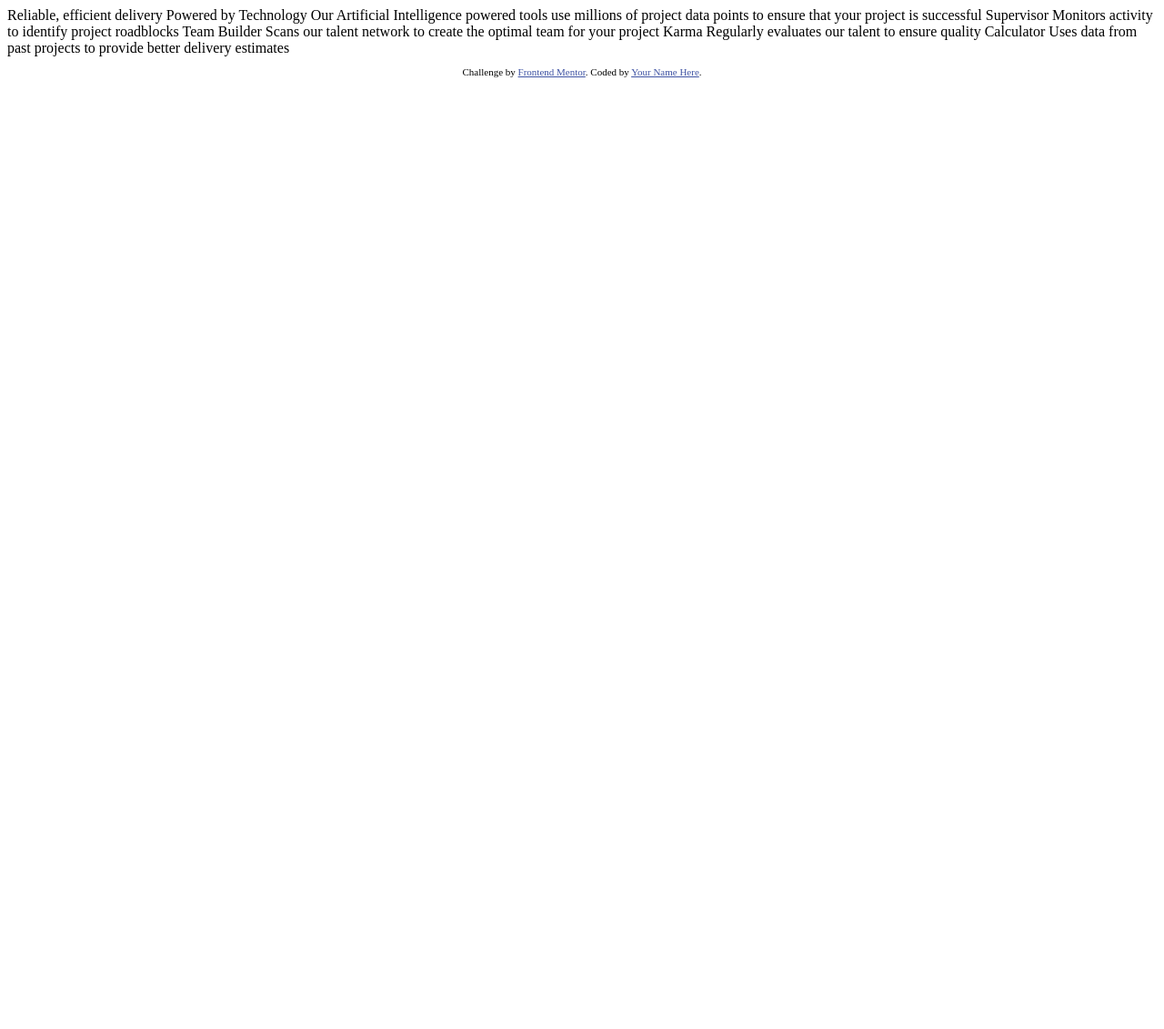
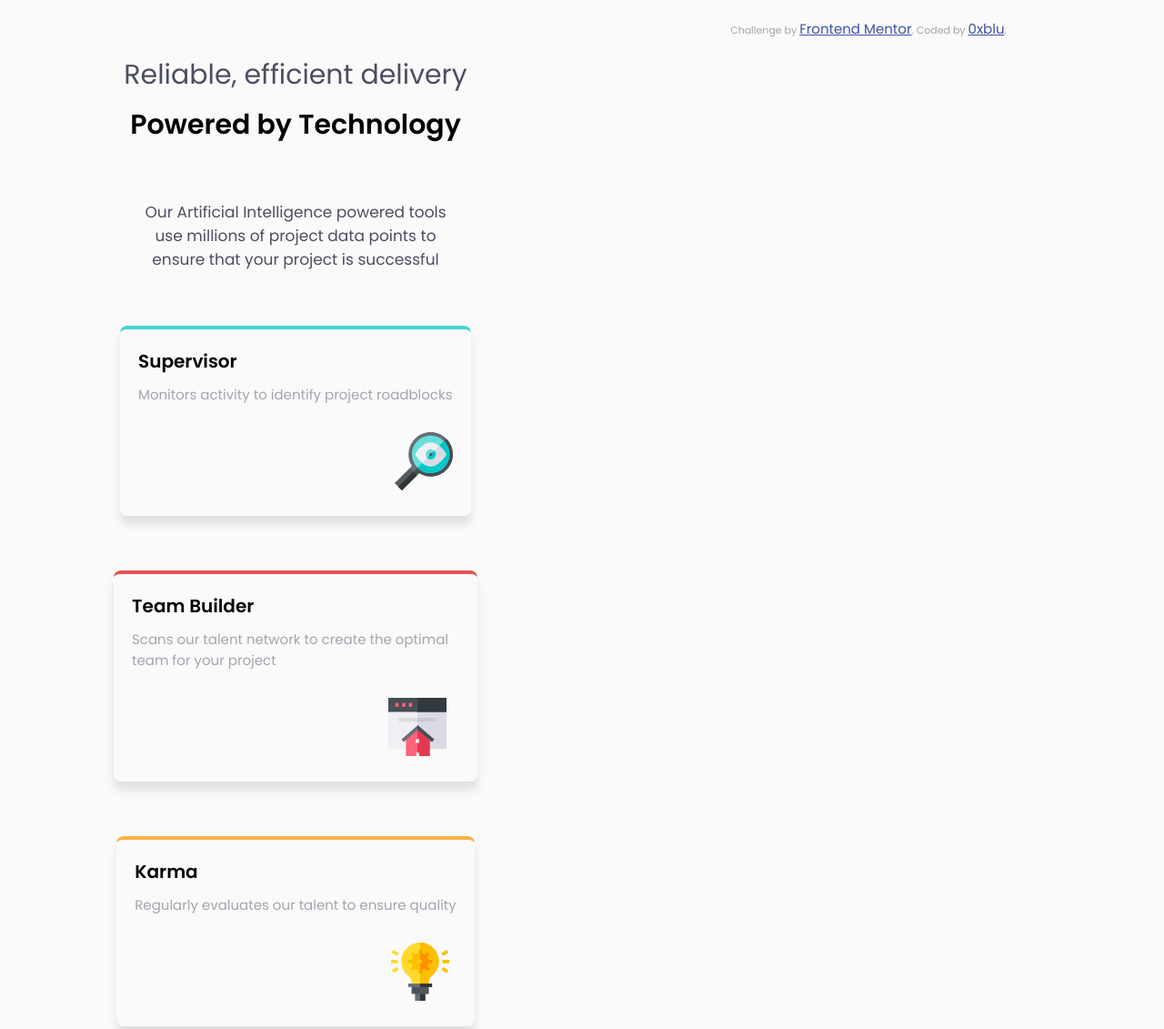
Before and after one commit to 0xblu/four-card-feature-section, a plain HTML site: page index.html in a window 1280 px wide. Shown: the top 1131 px of the page at 91% size. Before the commit the page ends 800 px from the top, so only its background shows below. Drawn offline with Linux system fonts and the light colour scheme.

Commit message:
Structured HTML

```diff
--- a/index.html
+++ b/index.html
@@ -1,45 +1,81 @@
 <!DOCTYPE html>
 <html lang="en">
   <head>
-  <meta charset="UTF-8">
-  <meta name="viewport" content="width=device-width, initial-scale=1.0"> <!-- displays site properly based on user's device -->
+    <meta charset="UTF-8" />
+    <meta name="viewport" content="width=device-width, initial-scale=1.0" />
+    <!-- displays site properly based on user's device -->
 
-  <link rel="icon" type="image/png" sizes="32x32" href="./images/favicon-32x32.png">
-
+    <link
+      rel="icon"
+      type="image/png"
+      sizes="32x32"
+      href="./images/favicon-32x32.png"
+    />
+    <link rel="stylesheet" href="style.css" />
+    <link rel="preconnect" href="https://fonts.googleapis.com" />
+    <link rel="preconnect" href="https://fonts.gstatic.com" crossorigin />
+    <link
+      href="https://fonts.googleapis.com/css2?family=Poppins:ital,wght@0,100;0,200;0,300;0,400;0,500;0,600;0,700;0,800;0,900;1,100;1,200;1,300;1,400;1,500;1,600;1,700;1,800;1,900&display=swap"
+      rel="stylesheet"
+    />
     <title>Frontend Mentor | Four card feature section</title>
-
-  <!-- Feel free to remove these styles or customise in your own stylesheet 👍 -->
-  <style>
-    .attribution { font-size: 11px; text-align: center; }
-    .attribution a { color: hsl(228, 45%, 44%); }
-  </style>
   </head>
   <body>
+    <div class="main">
+      <div class="container-grid">
+        <h2 class="reliable">Reliable, efficient delivery</h2>
+        <h1 class="title">Powered by Technology</h1>
+        <p class="description">
+          Our Artificial Intelligence powered tools use millions of project data
+          points to ensure that your project is successful
+        </p>
 
-  Reliable, efficient delivery
-  Powered by Technology
-
-  Our Artificial Intelligence powered tools use millions of project data points
-  to ensure that your project is successful
-
-  Supervisor
-  Monitors activity to identify project roadblocks
-
-  Team Builder
+        <div class="supervisor">
+          <h3>Supervisor</h3>
+          <p>Monitors activity to identify project roadblocks</p>
+          <img
+            class="icon"
+            src="images/icon-supervisor.svg"
+            alt="icon supervisor"
+          />
+        </div>
+        <div class="team-builder">
+          <h3>Team Builder</h3>
+          <p>
             Scans our talent network to create the optimal team for your project
-
-  Karma
-  Regularly evaluates our talent to ensure quality
-
-  Calculator
+          </p>
+          <img
+            class="icon"
+            src="images/icon-team-builder.svg"
+            alt="icon team builder"
+          />
+        </div>
+        <div class="karma">
+          <h3>Karma</h3>
+          <p>Regularly evaluates our talent to ensure quality</p>
+          <img class="icon" src="images/icon-karma.svg" alt="icon karma" />
+        </div>
+        <div class="calculator">
+          <h3>Calculator</h3>
+          <p>
             Uses data from past projects to provide better delivery estimates
-
+          </p>
+          <img
+            class="icon"
+            src="images/icon-calculator.svg"
+            alt="icon calculator"
+          />
+        </div>
+      </div>
 
       <footer>
         <p class="attribution">
-      Challenge by <a href="https://www.frontendmentor.io?ref=challenge" target="_blank">Frontend Mentor</a>.
-      Coded by <a href="#">Your Name Here</a>.
+          Challenge by
+          <a href="https://www.frontendmentor.io?ref=challenge" target="_blank"
+            >Frontend Mentor</a
+          >. Coded by <a href="https://github.com/0xblu">0xblu</a>.
         </p>
       </footer>
+    </div>
   </body>
 </html>
--- /dev/null
+++ b/style.css
@@ -0,0 +1,122 @@
+:root {
+  --red: hsl(0, 78%, 62%);
+  --cyan: hsl(180, 62%, 55%);
+  --orange: hsl(34, 97%, 64%);
+  --Blue: hsl(212, 86%, 64%);
+  --very-dark-blue: hsl(234, 12%, 34%);
+  --grayish-blue: hsl(229, 6%, 66%);
+  --very-light-gray: hsl(0, 0%, 98%);
+}
+
+* {
+  margin: 0;
+  padding: 0;
+  box-sizing: border-box;
+  font-family: "Poppins";
+  font-size: 15px;
+  font-weight: 400;
+}
+
+.attribution {
+  font-size: 11px;
+  text-align: center;
+}
+.attribution a {
+  color: hsl(228, 45%, 44%);
+}
+.main {
+  background-color: var(--very-light-gray);
+}
+
+.container-grid {
+  display: grid;
+  grid-template-columns: 1fr;
+  justify-items: center;
+}
+
+.title {
+  padding-bottom: 20px;
+  font-size: 30px;
+  font-weight: 600;
+}
+
+.reliable {
+  padding: 40px 0 10px 0;
+  font-size: 30px;
+  font-weight: 400;
+  color: var(--very-dark-blue);
+}
+
+.description {
+  padding-top: 40px;
+  color: var(--very-dark-blue);
+  margin: 0px 40px;
+  font-size: 17px;
+  text-align: center;
+  width: 24rem;
+}
+
+.supervisor {
+  border-radius: 8px;
+  box-shadow: 0 10px 10px rgba(0, 0, 0, 0.1);
+  padding: 20px;
+  border-top: 4px solid var(--cyan);
+  max-width: 400px;
+  margin: 30px;
+  font-size: 20px;
+}
+
+.team-builder {
+  border-radius: 8px;
+  box-shadow: 0 10px 10px rgba(0, 0, 0, 0.1);
+  padding: 20px;
+  border-top: 4px solid var(--red);
+  max-width: 500px;
+  max-width: 400px;
+  margin: 30px;
+  font-size: 20px;
+}
+
+.karma {
+  border-radius: 8px;
+  box-shadow: 0 10px 10px rgba(0, 0, 0, 0.1);
+  padding: 20px;
+  border-top: 4px solid var(--orange);
+  max-width: 400px;
+  margin: 30px;
+  font-size: 20px;
+}
+
+.calculator {
+  border-radius: 8px;
+  box-shadow: 0 10px 10px rgba(0, 0, 0, 0.1);
+  padding: 20px;
+  border-top: 4px solid var(--Blue);
+  max-width: 400px;
+  margin: 30px;
+  font-size: 20px;
+}
+
+h3 {
+  font-weight: 600;
+  font-size: 20px;
+  padding-bottom: 10px;
+}
+
+p {
+  color: var(--grayish-blue);
+  padding-bottom: 30px;
+}
+
+.icon {
+  margin-left: 282px;
+}
+
+@media screen and (min-width: 767px) {
+  .main {
+    display: grid;
+    grid-template-columns: repeat(2, 1fr);
+    gap: 20px;
+    padding: 20px;
+  }
+}
```
Lines whose indentation alone changed are shown as unchanged.
